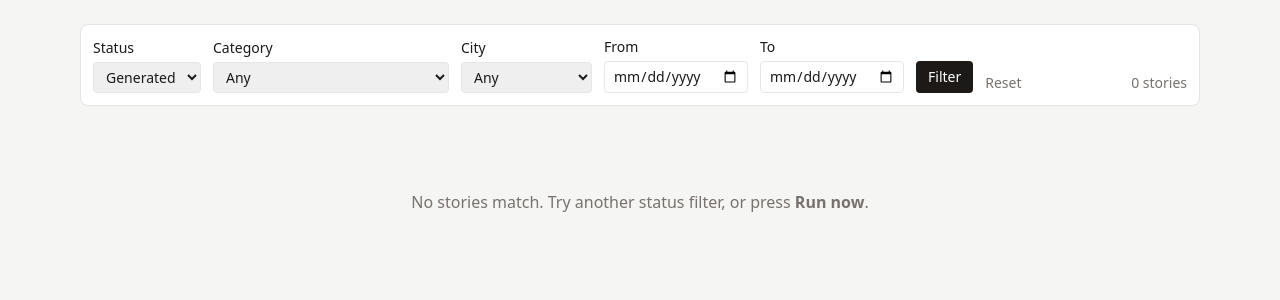
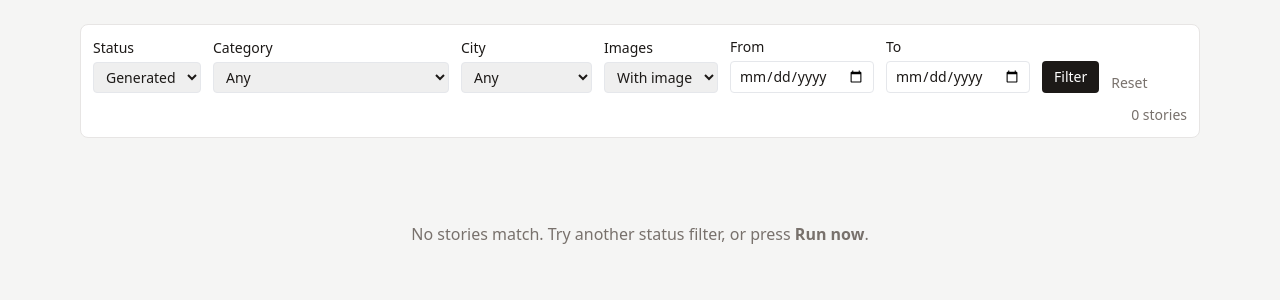
Before and after one commit to anazima/tailgate, a Django app: page / in a window 1280 px wide. Shown: the part 48-348 px from the top of the page. Run offline with Django 5.2, Linux system fonts and the light colour scheme; the visitor is signed in with stand-in values (Sample User, id 1); data comes from the database, SQL or seed files in the repository; data that the repository does not hold is empty; some libraries are stand-ins or nearby versions.

Commit message:
Dashboard hides stories without an image by default (Images filter to show all)
Co-Authored-By: Claude Fable 5 <noreply@anthropic.com>
Claude-Session: https://claude.ai/code/session_01Kx569J6e9xqUpPrXQ2xgHu

```diff
--- a/news/templates/news/dashboard.html
+++ b/news/templates/news/dashboard.html
@@ -28,6 +28,12 @@
       {% endfor %}
     </select>
   </label>
+  <label class="flex flex-col gap-1">Images
+    <select name="images" class="border rounded px-2 py-1">
+      <option value="with" {% if filters.images == "with" %}selected{% endif %}>With image</option>
+      <option value="all" {% if filters.images == "all" %}selected{% endif %}>All</option>
+    </select>
+  </label>
   <label class="flex flex-col gap-1">From
     <input type="date" name="date_from" value="{{ filters.date_from }}" class="border rounded px-2 py-1"></label>
   <label class="flex flex-col gap-1">To
--- a/news/views.py
+++ b/news/views.py
@@ -59,7 +59,10 @@ def _apply_filters(request: HttpRequest, stories: QuerySet[Story]) -> tuple[Quer
         "city": request.GET.get("city", ""),
         "date_from": request.GET.get("date_from", ""),
         "date_to": request.GET.get("date_to", ""),
+        "images": request.GET.get("images", "with"),
     }
+    if filters["images"] != "all":
+        stories = stories.exclude(image_file="")
     if filters["status"] and filters["status"] != "all":
         stories = stories.filter(status=filters["status"])
     if filters["category"]:
```
Also changed, not shown: tests/test_views.py (+9 -0 lines).
